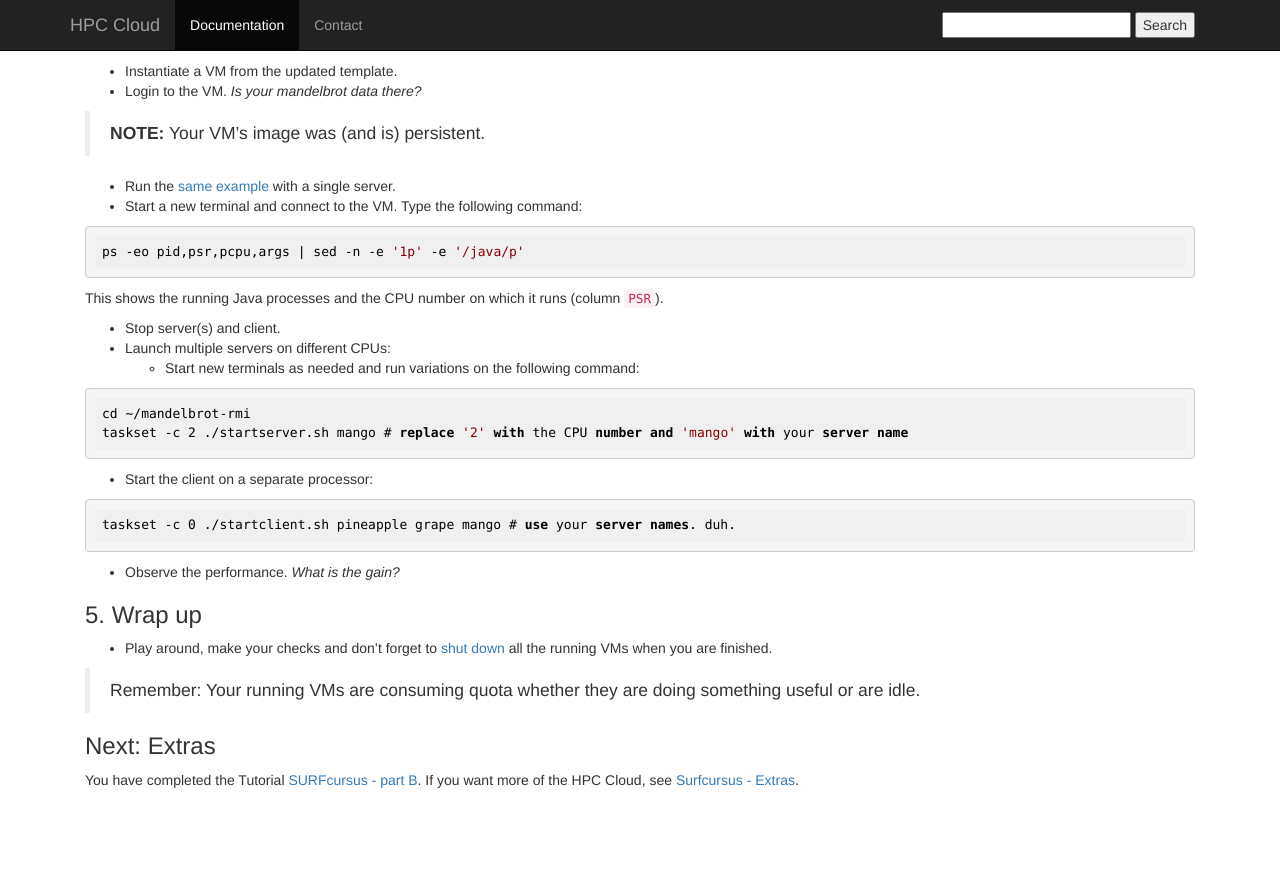
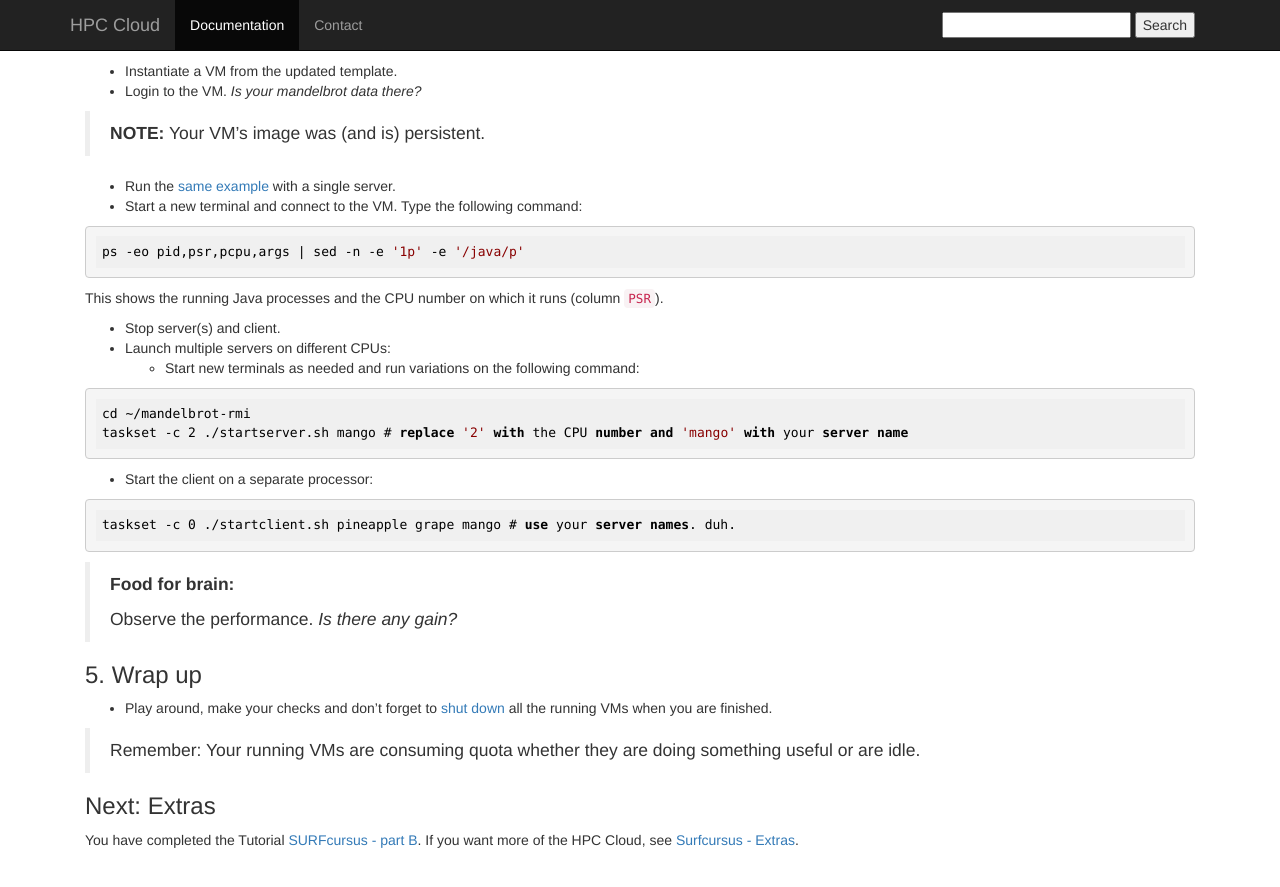
Before and after one commit to sara-nl/clouddocs, a Jekyll site: the page built from surfcursus-part-B-2015-Oct-15.markdown, in a window 1280 px wide and 900 px high, scrolled down 2995 px. Shown: the top 887 px of the window. Built offline with Jekyll 4.4.1, drawn with Linux system fonts in a browser that asks for light colours; before the commit the page ends 3835 px from its top, so only the background shows below that.

Commit message:
Update surfcursus-part-B-2015-Oct-15.markdown

````diff
--- a/surfcursus-part-B-2015-Oct-15.markdown
+++ b/surfcursus-part-B-2015-Oct-15.markdown
@@ -189,7 +189,9 @@ taskset -c 2 ./startserver.sh mango # replace '2' with the CPU number and 'mango
 taskset -c 0 ./startclient.sh pineapple grape mango # use your server names. duh.
 ```
 
-* Observe the performance. *What is the gain?*
+> **Food for brain:**
+>
+> Observe the performance. *Is there any gain?*
 
 
 ### <a name="5.-Wrap-up"></a> 5. Wrap up
````
